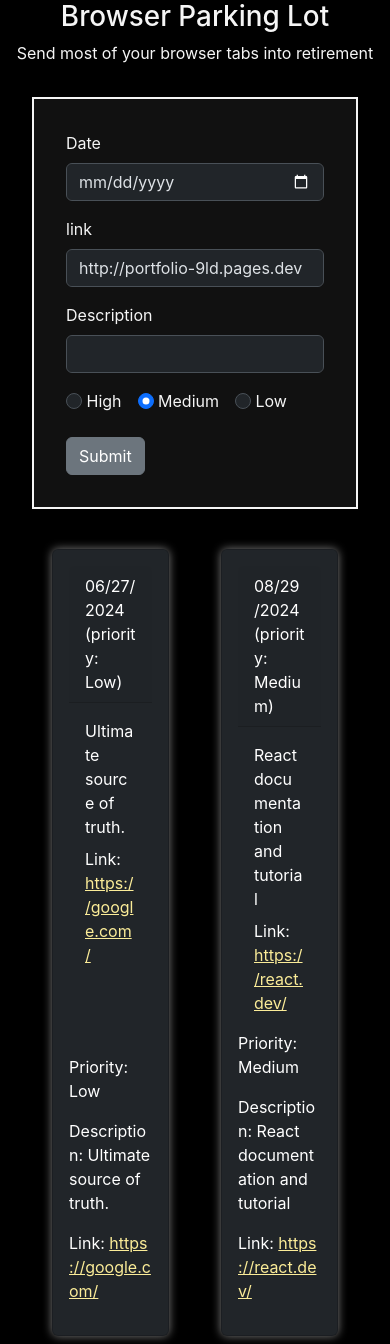
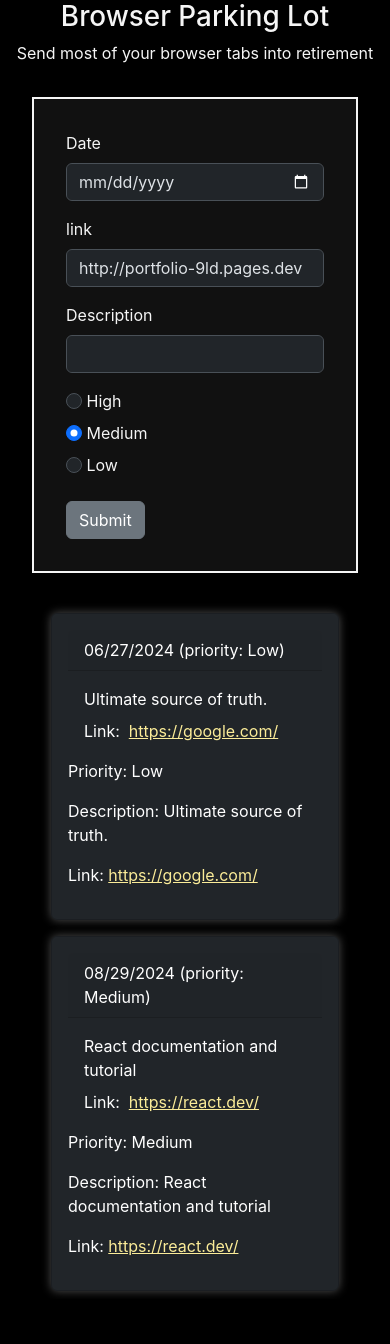
Before and after one commit to Mckreames/Browser-Parking-Lot, a React (Create React App) app: page / in a window 390 px wide. After the commit the page ends 1299 px from the top, so only its background shows below. Built offline with nearby package versions, Linux system fonts and the light colour scheme.

Commit message:
form radio button styling

```diff
--- a/src/Components/ParkingLotForm/ParkingLotForm.css
+++ b/src/Components/ParkingLotForm/ParkingLotForm.css
@@ -4,4 +4,5 @@
     background-color: #111111;
     padding: 2rem;
     text-align: left;
+    min-width: 250px;
 }
--- a/src/Components/ParkingLotForm/ParkingLotForm.jsx
+++ b/src/Components/ParkingLotForm/ParkingLotForm.jsx
@@ -56,7 +56,8 @@ export default function ParkingLotForm({ addItem }) {
         <Label htmlFor="link-description">Description</Label>
         <Input id="link-description" type="text" name="description" value={description} onChange={handleDescriptionChange} required />
       </FormGroup>
-      <FormGroup className="parking-lot-row">
+      <FormGroup className="parking-lot-row d-sm-flex flex-wrap">
+        <div>
           <Input
           name="radio-priority"
           type="radio"
@@ -66,7 +67,9 @@ export default function ParkingLotForm({ addItem }) {
           id="prio-high" />
           {' '}
           <Label htmlFor="prio-high" className="me-3">High</Label>
+        </div>
 
+        <div>
           <Input
           name="radio-priority"
           type="radio"
@@ -76,7 +79,9 @@ export default function ParkingLotForm({ addItem }) {
           id="prio-medium" />
           {' '}
           <Label htmlFor="prio-medium" className="me-3">Medium</Label>
+        </div>
 
+        <div>
           <Input
           name="radio-priority"
           type="radio"
@@ -86,6 +91,7 @@ export default function ParkingLotForm({ addItem }) {
           id="prio-low" />
           {' '}
           <Label htmlFor="prio-low" className="me-3">Low</Label>
+        </div>
       </FormGroup>
       <Button type="submit">Submit</Button>
     </Form>
--- a/src/Components/ParkingLotList/ParkingLotList.css
+++ b/src/Components/ParkingLotList/ParkingLotList.css
@@ -5,12 +5,11 @@
 }
 
 .parking-lot-item-container {
-    max-width: 30%;
     width: 18rem;
+    box-shadow: 0px 0px 10px rgba(155, 155, 155, 0.5);
+    text-align: left;
+    padding: 1rem;
     background-color:#222222;
-    box-shadow: 0px 0px 10px rgba(155, 155, 155, 0.8);
-    padding: 1rem;
-    text-align: left;
 }
 
 .parking-lot-item-anchor {
```
Lines whose indentation alone changed are shown as unchanged.
